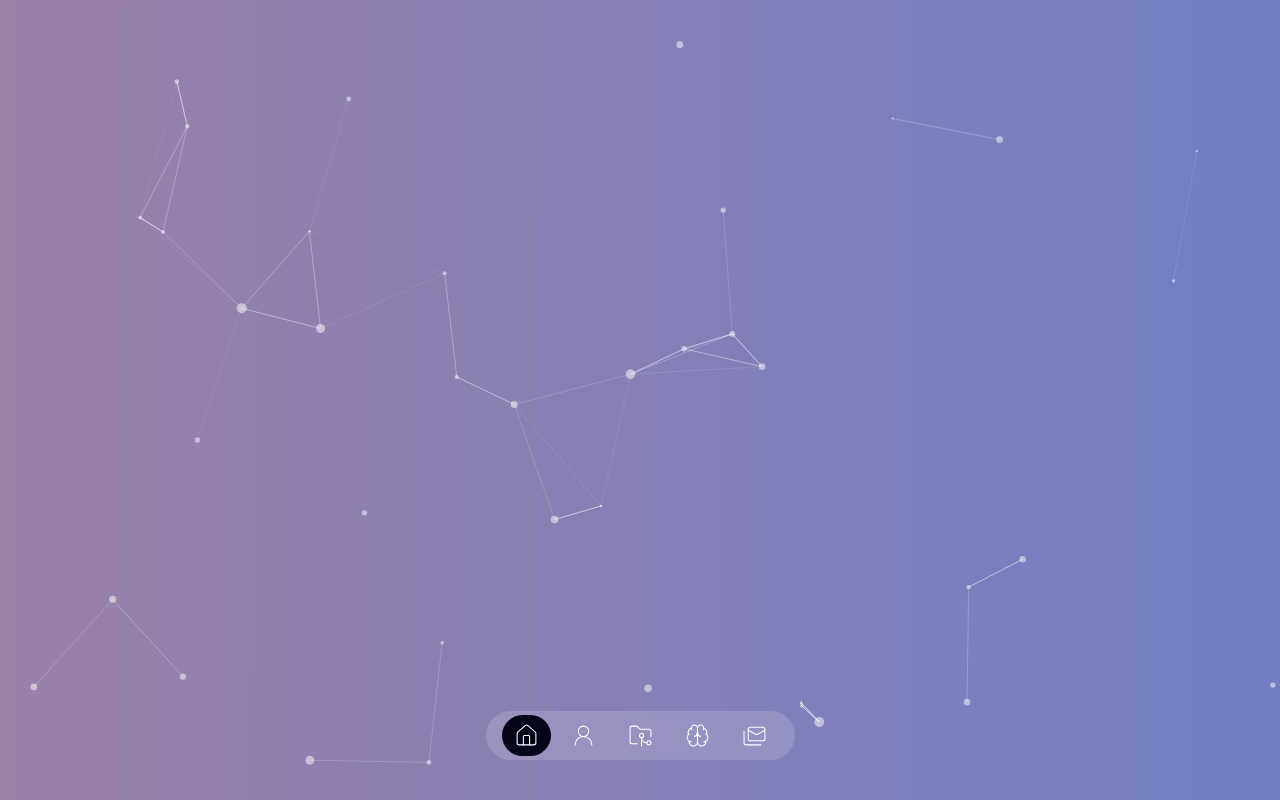
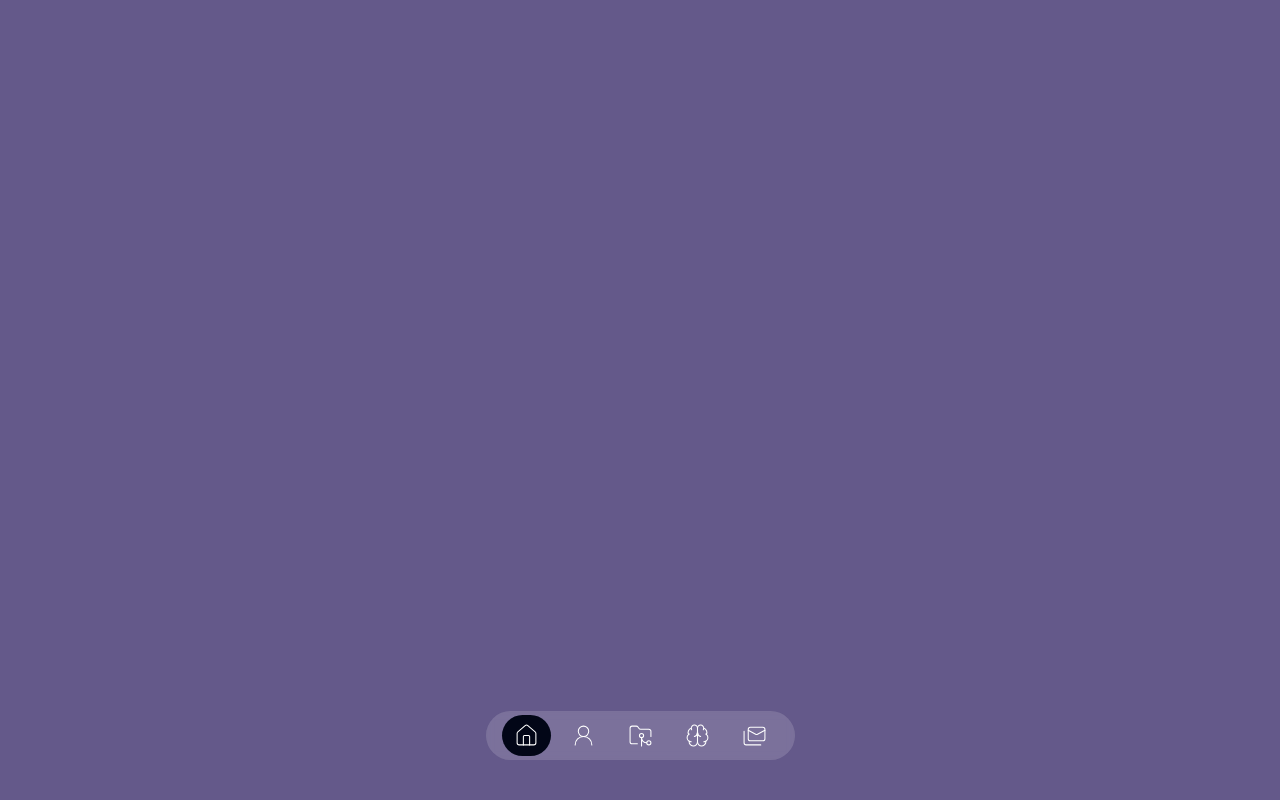
Before and after one commit to jess026p/Portafolio2.0-, a Next.js app in the folder briefcase/: page / in a window 1280 px wide. Built offline with nearby package versions, Linux system fonts and the light colour scheme.

Commit message:
Transiciones de fondo

```diff
--- a/briefcase/app/globals.css
+++ b/briefcase/app/globals.css
@@ -5,6 +5,7 @@
 html, body{
   color:#fff;
   background:#1f1934;
+  background:#64598a;
 }
 main{
   background:#8fcdd2;
--- a/briefcase/app/page.tsx
+++ b/briefcase/app/page.tsx
@@ -1,9 +1,10 @@
 import Image from "next/image";
 import CoverParticles from './../components/cover-particles';
-
+import TransitionPage from '../components/transition-page';
 export default function Home() {
   return (
     <main >
+      <TransitionPage/>
      <div className="flex min-h-[100vh] h-full bg-no-repeat bg-gradient-cover">
       <CoverParticles/>
      </div>
--- /dev/null
+++ b/briefcase/components/transition-page.tsx
@@ -0,0 +1,19 @@
+"use client"
+import { transitionVariantsPage  } from "./../utils/motion-transition";
+import {AnimatePresence, motion} from "framer-motion";
+
+const TransitionPage = () => {
+return(
+<AnimatePresence mode="wait">
+    <div>
+        <motion.div className="fixed top-0 bottom-0 rigth-full w-screen z-30 bg-[#64598a]"
+        variants={transitionVariantsPage} initial="initial" animate="animate" exit="exit" transition={{delay: 0.2, duration: 0.3, ease:"easeInOut"}}
+        >
+         </motion.div>
+    </div>
+</AnimatePresence>
+
+);
+
+}
+export default TransitionPage;
```
